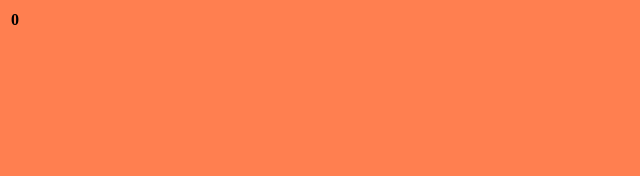
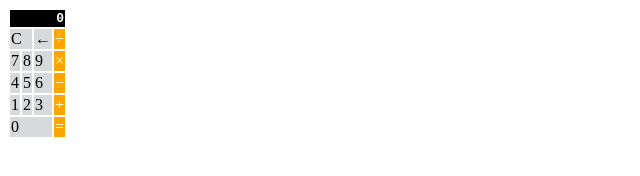
Before and after one commit to allison-blumenthal/LAB-calculator, a plain HTML site: page index.html in a window 1280 px wide. Shown: the whole page, without its empty margins (0-640 px from the left). Drawn offline with Linux system fonts and the light colour scheme.

Commit message:
saving current progress

```diff
--- a/index.html
+++ b/index.html
@@ -7,33 +7,42 @@
 </head>
 
 <body>
+  <div class="calculator">
     <table>
       <tr>
-      <th>0</th>
+        <th colspan="4" class="results-screen">0</th>
       </tr>
       <tr>
-      <td></td>
-      <td></td>
-      <td></td>
+        <td colspan="2" class="grey-button">C</td>
+        <td class="grey-button">&#x2190;</td>
+        <td class="function-colors">&#xf7;</td>
       </tr>
       <tr>
-      <td></td>
-      <td></td>
-      <td></td>
-      <td></td>
+        <td class="grey-button">7</td>
+        <td class="grey-button">8</td>
+        <td class="grey-button">9</td>
+        <td class="function-colors">&#xd7;</td>
       </tr>
       <tr>
-
+        <td class="grey-button">4</td>
+        <td class="grey-button">5</td>
+        <td class="grey-button">6</td>
+        <td class="function-colors">&#x2212;</td>
+      <tr>
+        <td class="grey-button">1</td>
+        <td class="grey-button">2</td>
+        <td class="grey-button">3</td>
+        <td class="function-colors">&#x2b;</td>
+      </tr>
+        <td colspan="3" class="grey-button">0</td>
+        <td class="function-colors">&#x3d;</td>
       </tr>
 
 
 
 
     </table>
-
-
-
-
+</div>
 
 
 
--- a/main.css
+++ b/main.css
@@ -1,3 +1,31 @@
 body {
-  background-color: coral;
+  background-color: white;
+  color: #000000;
 }
+
+th {
+  font-family: monospace;
+  text-align: right;
+}
+
+.calculator {
+  width: 400px;
+ }
+
+td {
+
+}
+
+.results-screen {
+  background-color: #000000;
+  color: #ffffff;
+}
+
+.grey-button {
+  background-color: #d8d9db;
+}
+
+.function-colors {
+  color: #ffffff;
+  background-color: orange;
+}
```
Lines whose indentation alone changed are shown as unchanged.
